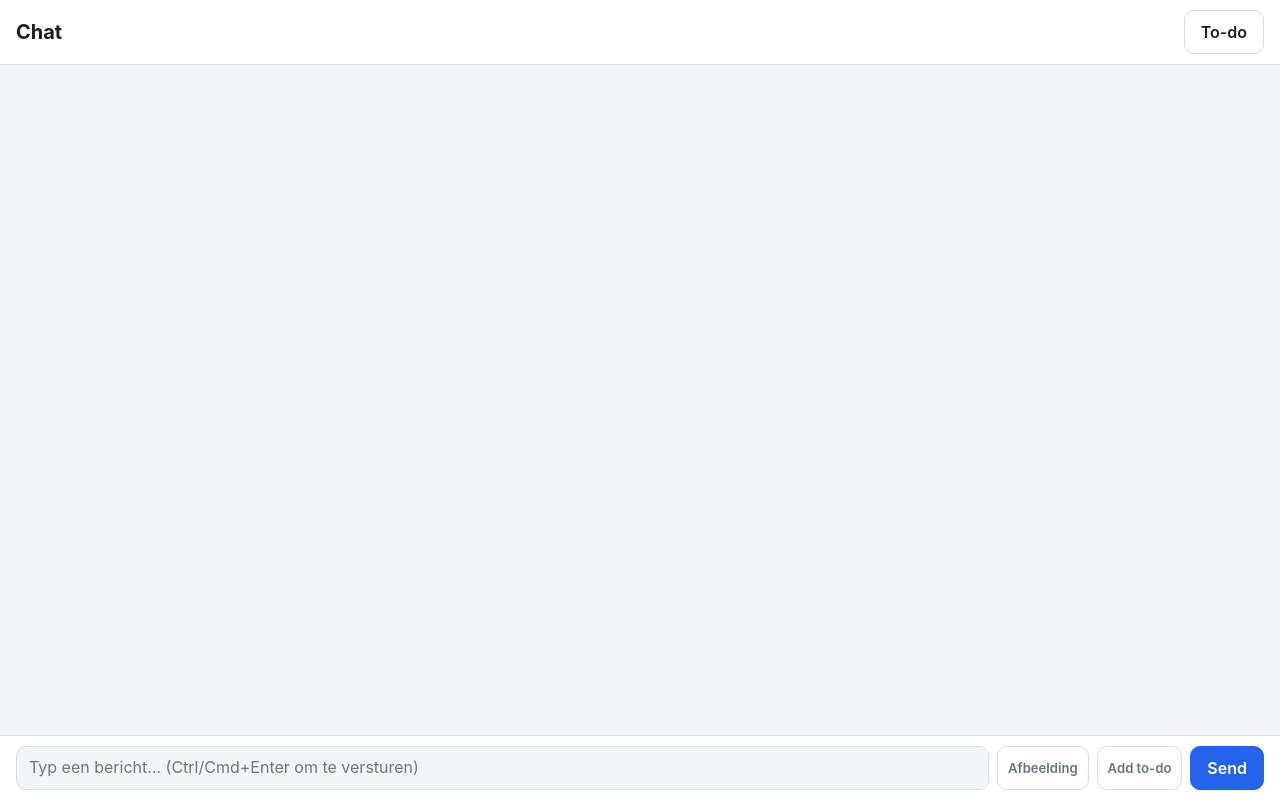
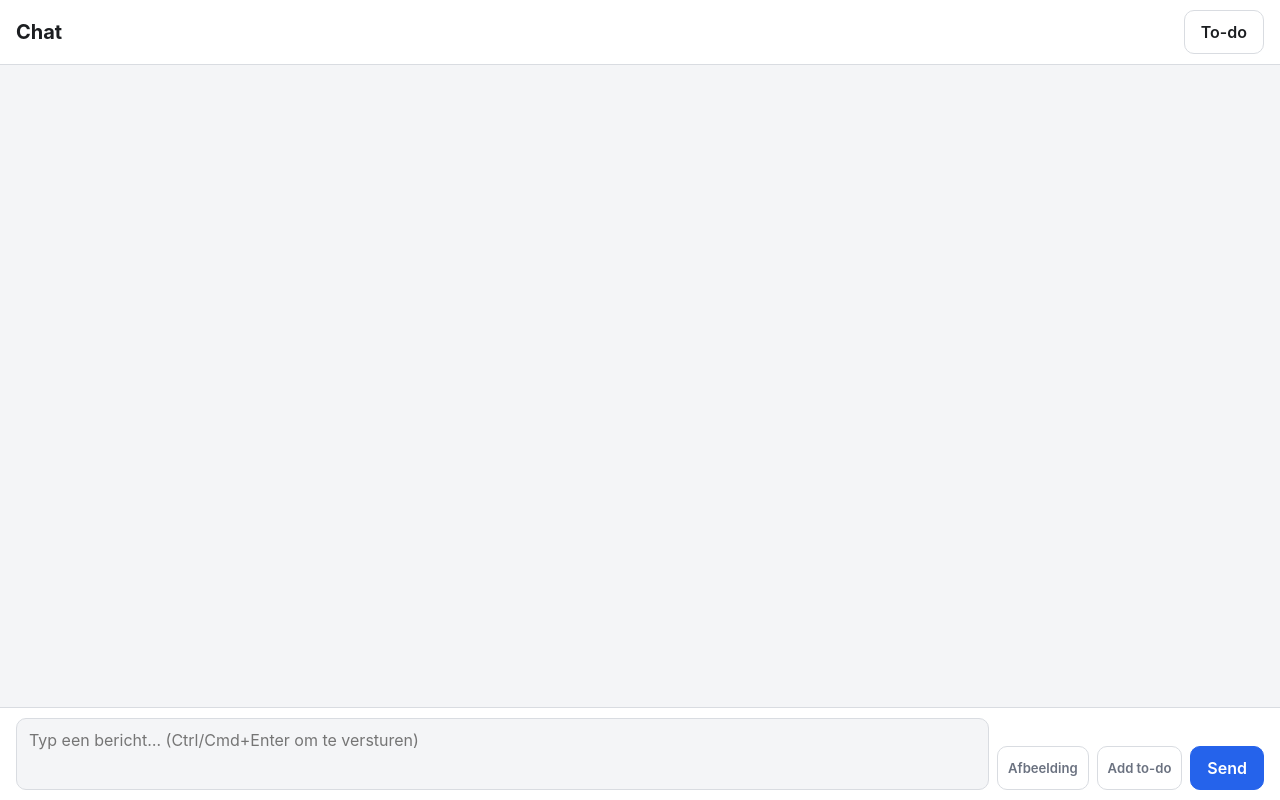
Before and after one commit to jcoder86/Speakeasy, a website: page public/index.html in a window 1280 px wide. Drawn offline with Linux system fonts and the light colour scheme; no server answers.

Commit message:
style: maak input-textarea hoog genoeg voor 2 regels
min-height van 44px naar 72px en expliciete line-height, zodat twee
regels tekst comfortabel zichtbaar zijn zonder te scrollen.

Co-Authored-By: Claude Opus 4.7 <noreply@anthropic.com>

```diff
--- a/public/styles.css
+++ b/public/styles.css
@@ -208,9 +208,11 @@ main {
   flex: 1 1 auto;
   resize: none;
   max-height: 160px;
-  min-height: 44px;
+  /* Hoog genoeg voor 2 leesbare regels (2 x line-height + padding + border). */
+  min-height: 72px;
   padding: 10px 12px;
   font: inherit;
+  line-height: 1.4;
   border: 1px solid var(--border);
   border-radius: 10px;
   background: var(--bg);
```
